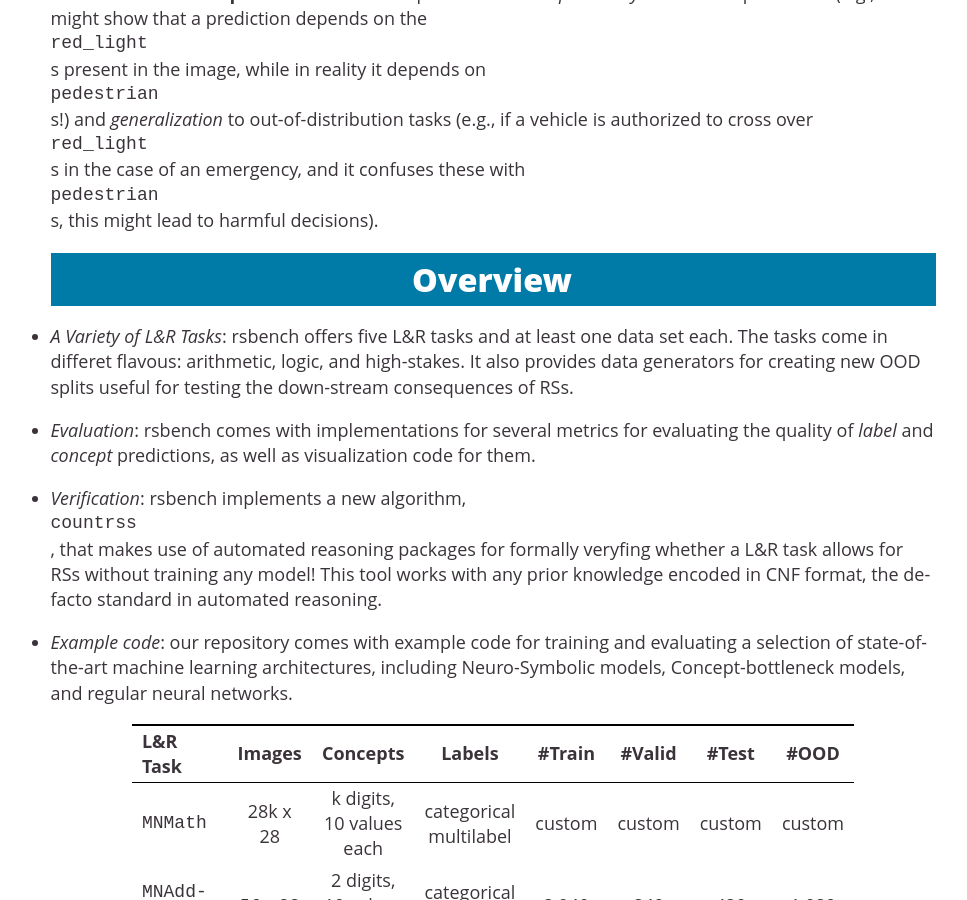
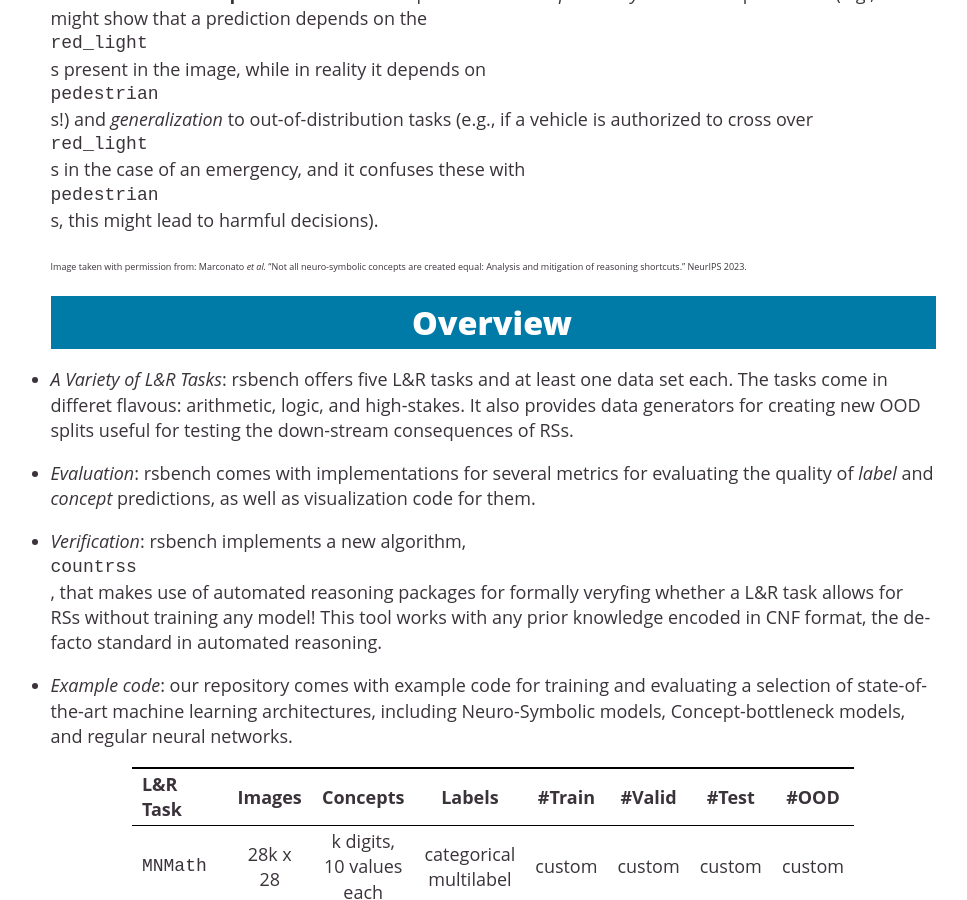
Before and after one commit to unitn-sml/rsbench, a Jekyll site: the page built from index.md, in a window 1280 px wide and 900 px high, scrolled down 1994 px. Shown: the whole window, without its empty margins (147-1114 px from the left). Built offline with Jekyll 4.4.1, drawn with Linux system fonts in a browser that asks for light colours; our own code applies the rules of GitHub Pages for plain Markdown files.

Commit message:
index: add credits for RS image.

```diff
--- a/index.md
+++ b/index.md
@@ -53,6 +53,10 @@ model explanations (e.g., these might show that a prediction depends on the
 vehicle is authorized to cross over `red_light`s in the case of an emergency,
 and it confuses these with `pedestrian`s, this might lead to harmful
 decisions).
+
+<span style="font-size:0.5em;">Image taken with permission from: Marconato *et
+al.* "Not all neuro-symbolic concepts are created equal: Analysis and
+mitigation of reasoning shortcuts." NeurIPS 2023.</span>
 
 
 <h1 class="heading blue"><a name="overview">Overview</a></h1>
```
